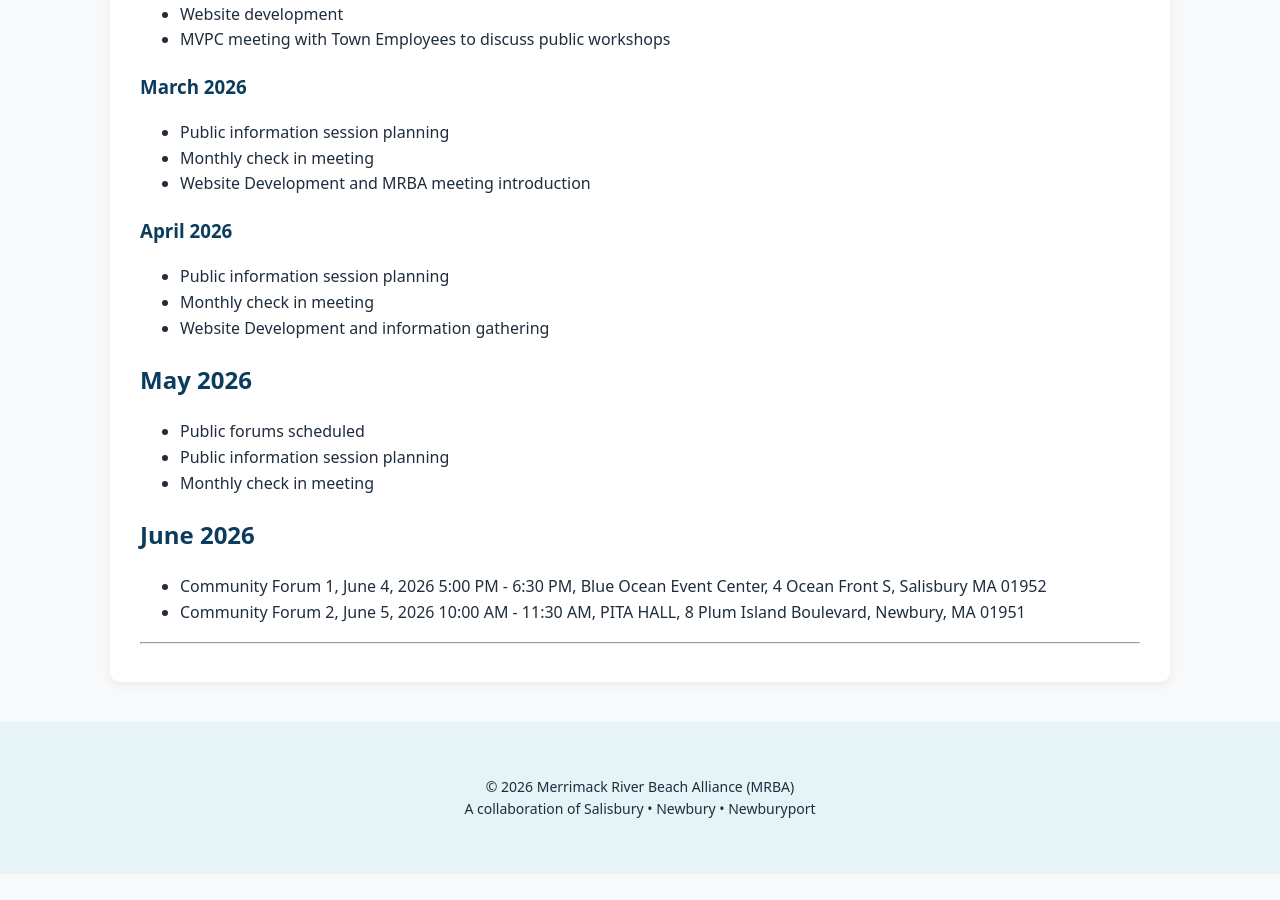
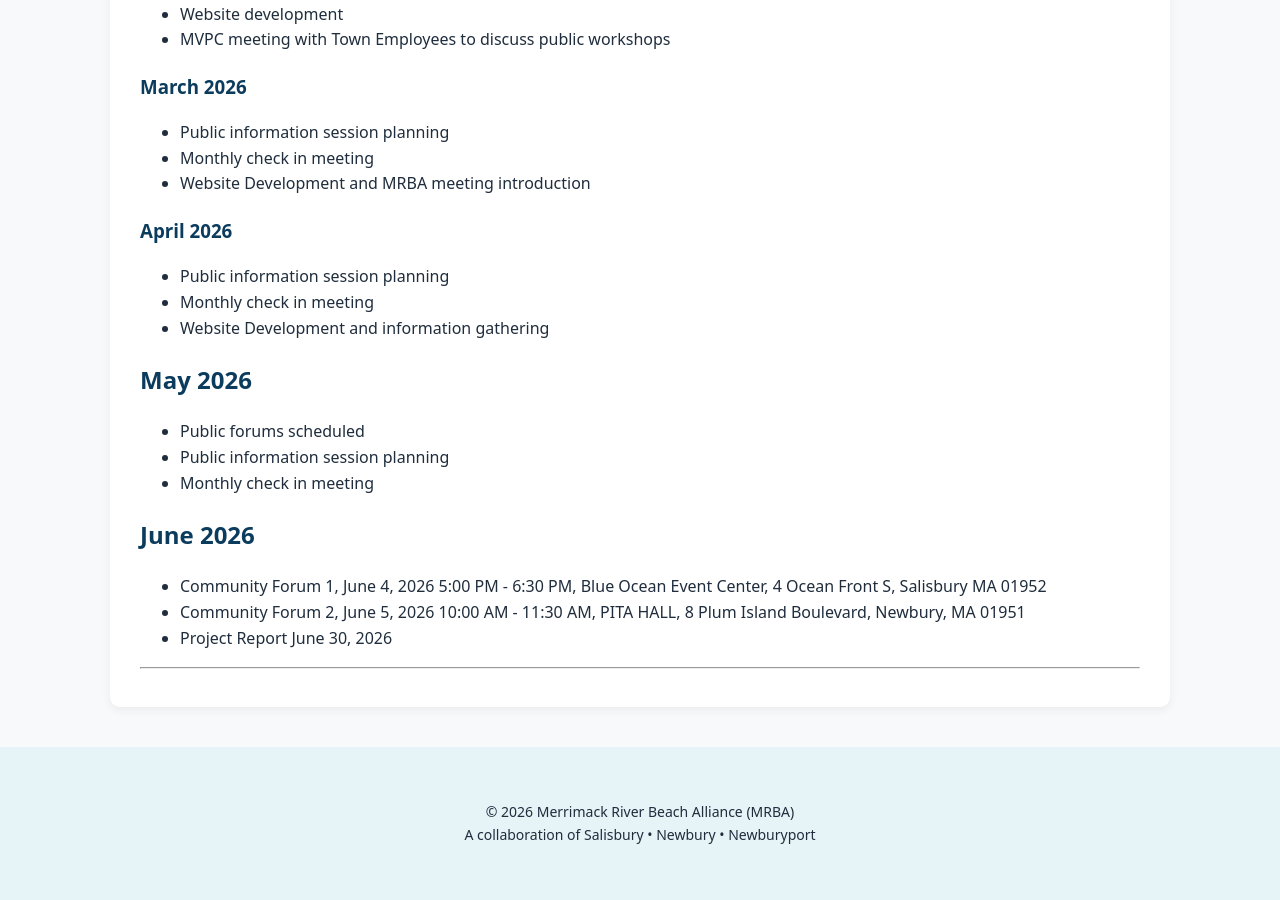
Before and after one commit to MAMRBAGOV/mamrba.gov, a Jekyll site: the page built from czm-grant.md, in a window 1280 px wide and 900 px high, scrolled down 2308 px. Built offline with Jekyll 4.4.1, drawn with Linux system fonts in a browser that asks for light colours; before the commit the page ends 3182 px from its top, so only the background shows below that.

Commit message:
Update czm-grant.md

```diff
--- a/czm-grant.md
+++ b/czm-grant.md
@@ -82,6 +82,7 @@ The project exemplifies local and regional partnerships by bringing together thr
 ## June 2026
 - Community Forum 1, June 4, 2026 5:00 PM - 6:30 PM, Blue Ocean Event Center, 4 Ocean Front S, Salisbury MA 01952
 - Community Forum 2, June 5, 2026 10:00 AM - 11:30 AM, PITA HALL, 8 Plum Island Boulevard, Newbury, MA 01951
+- Project Report June 30, 2026
 
 
 ---
```
